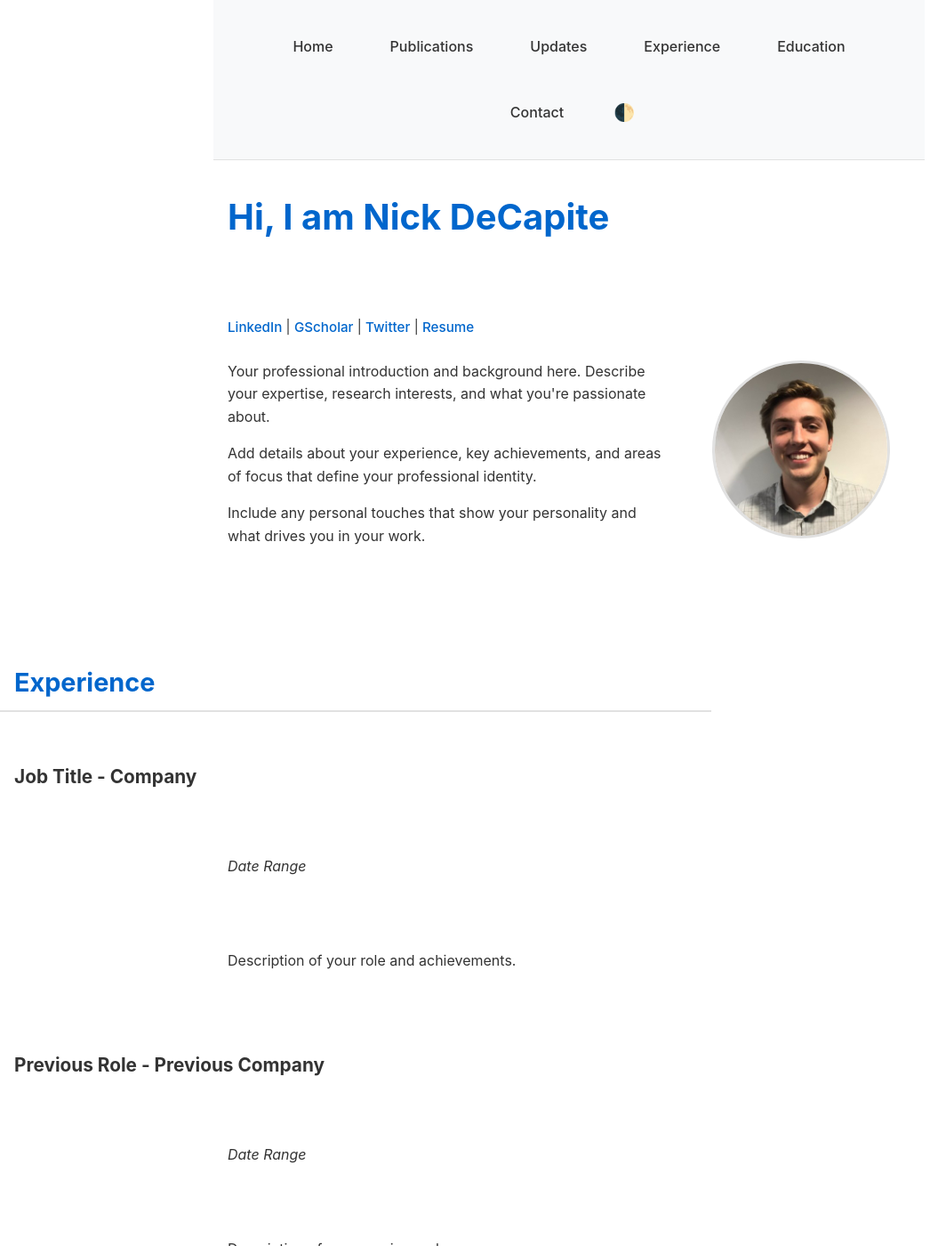
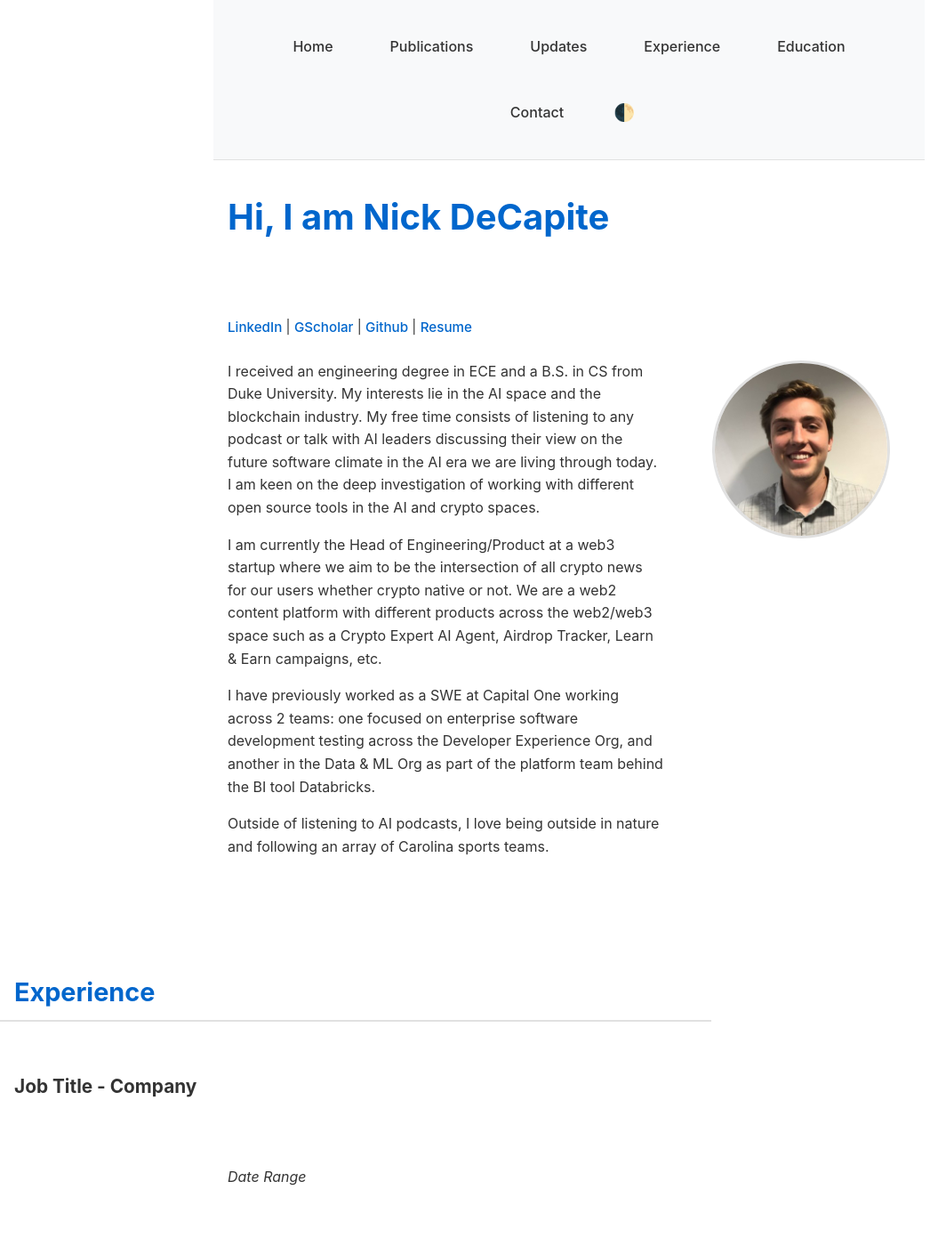
Before and after one commit to defidecap/defidecap.github.io, a Jekyll site: the page built from index.md, in a window 1280 px wide and 1400 px high. Shown: the whole window at 89% size, without its empty margins (0-1064 px from the left). Built offline with Jekyll 4.4.1, drawn with Linux system fonts in a browser that asks for light colours.

Commit message:
home page introduction and links up to date

```diff
--- a/index.md
+++ b/index.md
@@ -8,19 +8,21 @@ title: Home
 <div class="intro-section">
   <div class="intro-content">
     <div class="social-links">
-      <a href="https://linkedin.com/in/{{ site.social.linkedin }}" target="_blank">LinkedIn</a> |
-      <a href="https://scholar.google.com/citations?user=YOUR_ID" target="_blank">GScholar</a> |
-      <a href="https://twitter.com/{{ site.social.twitter }}" target="_blank">Twitter</a> |
-      <a href="/assets/resume.pdf" target="_blank">Resume</a>
+      <a href="https://www.linkedin.com/in/nick-decapite-b6aa80168/" target="_blank">LinkedIn</a> |
+      <a href="https://scholar.google.com/citations?user=JtElLZ0AAAAJ&hl=en" target="_blank">GScholar</a> |
+      <a href="https://github.com/defidecap" target="_blank">Github</a> |
+      <a href="https://docs.google.com/document/d/1OYCu1QVCwmgl6nlTKb8HJZMpKe9EznShj51Efl9AUq8/edit?usp=sharing" target="_blank">Resume</a>
     </div>
 
     <div class="intro-layout">
       <div class="intro-text">
-        <p>Your professional introduction and background here. Describe your expertise, research interests, and what you're passionate about.</p>
+        <p>I received an engineering degree in ECE and a B.S. in CS from Duke University. My interests lie in the AI space and the blockchain industry. My free time consists of listening to any podcast or talk with AI leaders discussing their view on the future software climate in the AI era we are living through today. I am keen on the deep investigation of working with different open source tools in the AI and crypto spaces.</p>
 
-        <p>Add details about your experience, key achievements, and areas of focus that define your professional identity.</p>
+        <p>I am currently the Head of Engineering/Product at a web3 startup where we aim to be the intersection of all crypto news for our users whether crypto native or not. We are a web2 content platform with different products across the web2/web3 space such as a Crypto Expert AI Agent, Airdrop Tracker, Learn & Earn campaigns, etc.</p>
 
-        <p>Include any personal touches that show your personality and what drives you in your work.</p>
+        <p>I have previously worked as a SWE at Capital One working across 2 teams: one focused on enterprise software development testing across the Developer Experience Org, and another in the Data & ML Org as part of the platform team behind the BI tool Databricks. </p>
+
+        <p>Outside of listening to AI podcasts, I love being outside in nature and following an array of Carolina sports teams.</p>
       </div>
 
       <div class="intro-image">
```
